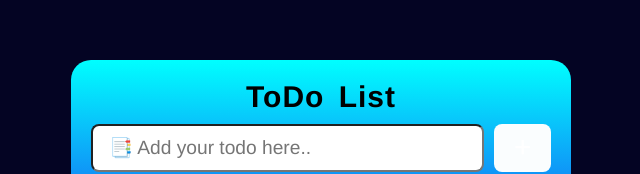
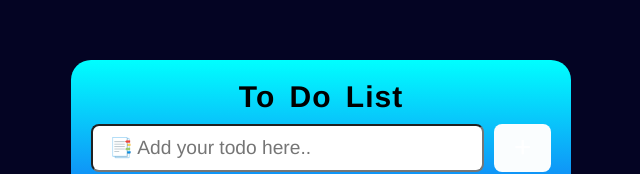
Before and after one commit to vaishu109/To-Do-List, a plain HTML site: page index.html in a window 1280 px wide. Shown: the part 206-380 px from the top of the page, without its empty margins (319-959 px from the left). Drawn offline with nearby package versions, Linux system fonts and the light colour scheme.

Commit message:
Update index.html

```diff
--- a/index.html
+++ b/index.html
@@ -11,7 +11,7 @@
     <link href='https://unpkg.com/boxicons@2.1.2/css/boxicons.min.css' rel='stylesheet'>
     <link rel="icon" type="image/x-icon" href="to do.png">
 
-    <title>ToDolist</title>
+    <title>To Do list</title>
 </head>
 
 <body>
@@ -20,7 +20,7 @@
     <div class="container">
         <!-- header that has input and add button -->
         <header>
-            <h1>ToDo List</h1>
+            <h1>To Do List</h1>
 
             <div class="input-section">
                 <input id="todo-input" type="text" placeholder="📑 Add your todo here.."
```
